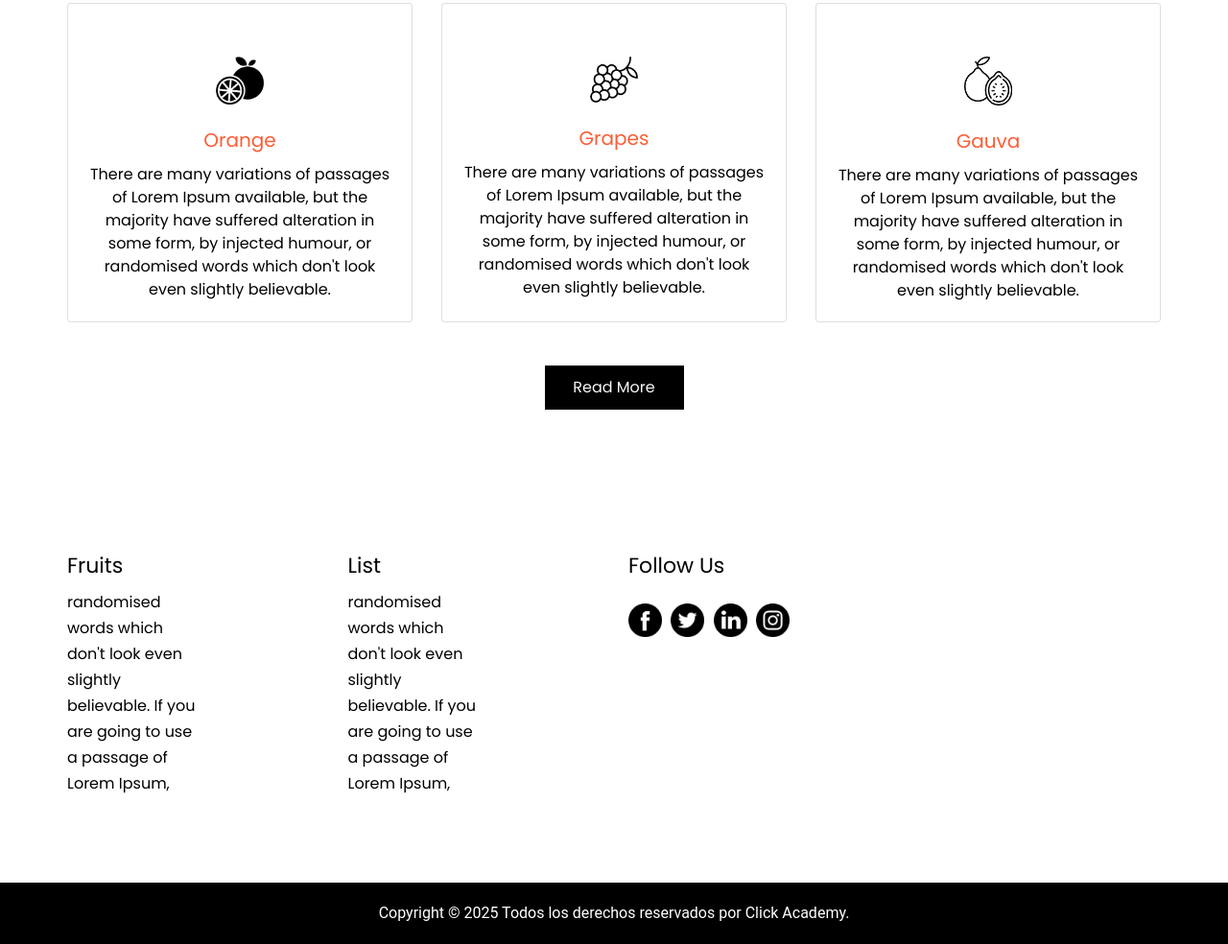
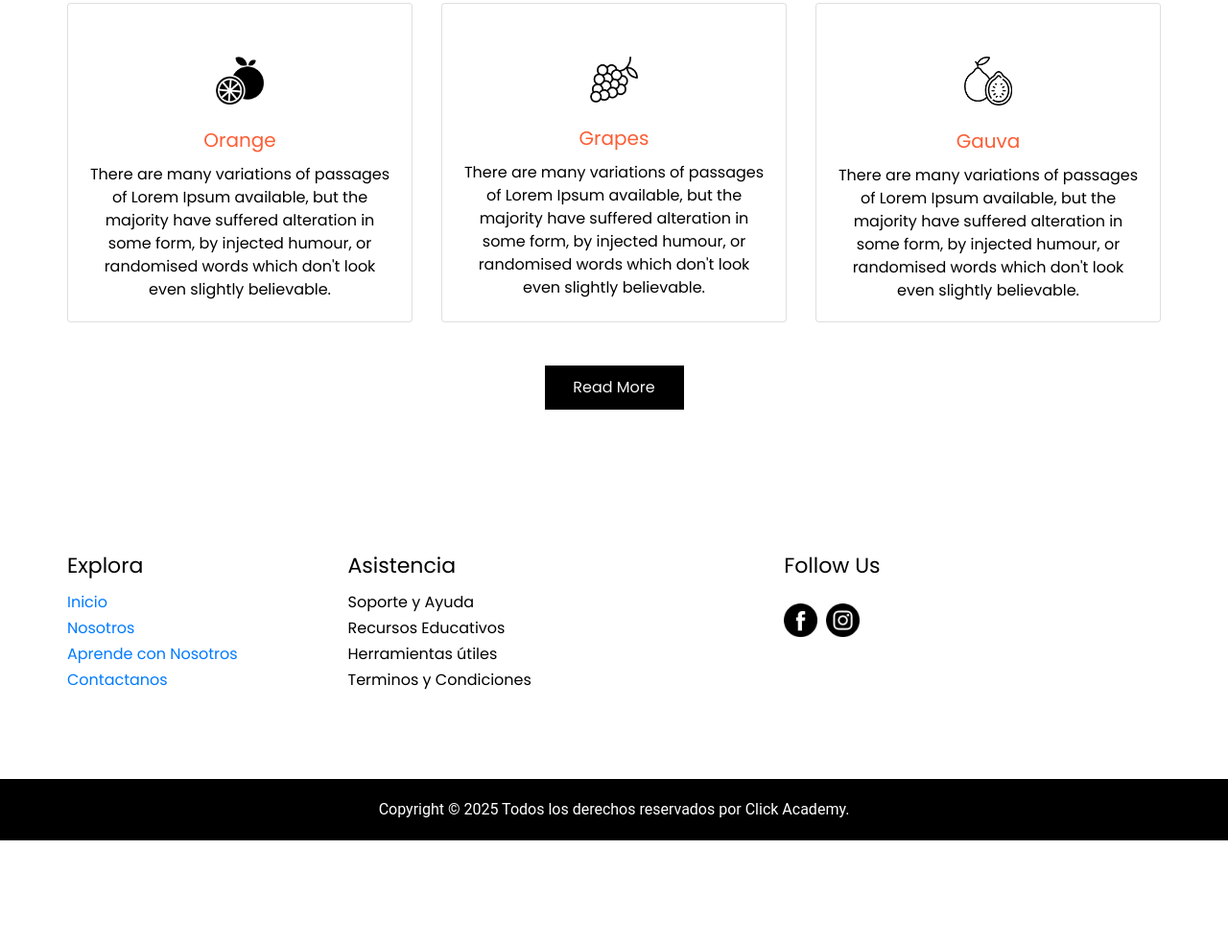
Before and after one commit to Emmanuel-RH/clickacademyoorizaba, a plain HTML site: page aprendeconnosotros.html in a window 1280 px wide. Shown: the part 278-1262 px from the top of the page at 96% size. After the commit the page ends 1154 px from the top, so only its background shows below. Drawn offline with nearby package versions, Linux system fonts and the light colour scheme.

Commit message:
Update banner

```diff
--- a/aprendeconnosotros.html
+++ b/aprendeconnosotros.html
@@ -133,67 +133,43 @@
       <div class="row">
         <div class="col-md-3">
           <h5>
-            Fruits
+            Explora
           </h5>
           <ul>
             <li>
-              randomised
+              <a href="index.html">Inicio</a>
             </li>
             <li>
-              words which
+              <a href="nosotros.html">Nosotros</a>
             </li>
             <li>
-              don't look even
+              <a href="aprendeconnosotros.html">Aprende con Nosotros</a>
             </li>
             <li>
-              slightly
-            </li>
-            <li>
-              believable. If you
-            </li>
-            <li>
-              are going to use
-            </li>
-            <li>
-              a passage of
-            </li>
-            <li>
-              Lorem Ipsum,
+              <a href="contactanos.html">Contactanos</a>
             </li>
           </ul>
         </div>
         <div class="col-md-3">
           <h5>
-            List
+            Asistencia
           </h5>
           <ul>
             <li>
-              randomised
+              Soporte y Ayuda
             </li>
             <li>
-              words which
+              Recursos Educativos
             </li>
             <li>
-              don't look even
+              Herramientas útiles
             </li>
             <li>
-              slightly
-            </li>
-            <li>
-              believable. If you
-            </li>
-            <li>
-              are going to use
-            </li>
-            <li>
-              a passage of
-            </li>
-            <li>
-              Lorem Ipsum,
+              Terminos y Condiciones
             </li>
           </ul>
         </div>
-        <div class="col-md-3">
+        <div class="col-md-3 social-right">
           <div class="social_container">
             <h5>
               Follow Us
@@ -201,13 +177,6 @@
             <div class="social-box">
               <a href="">
                 <img src="images/fb.png" alt="">
-              </a>
-
-              <a href="">
-                <img src="images/twitter.png" alt="">
-              </a>
-              <a href="">
-                <img src="images/linkedin.png" alt="">
               </a>
               <a href="">
                 <img src="images/instagram.png" alt="">
--- a/css/style.css
+++ b/css/style.css
@@ -429,6 +429,11 @@ a:focus {
   font-size: 14px;
 }
 
+.social-right {
+  display: flex;
+  flex-direction: column;
+  align-items: flex-end;
+}
 
 /* contact section */
 
```
Also changed, not shown: contactanos.html (+11 -42 lines), index.html (+11 -42 lines), nosotros.html (+11 -42 lines).
